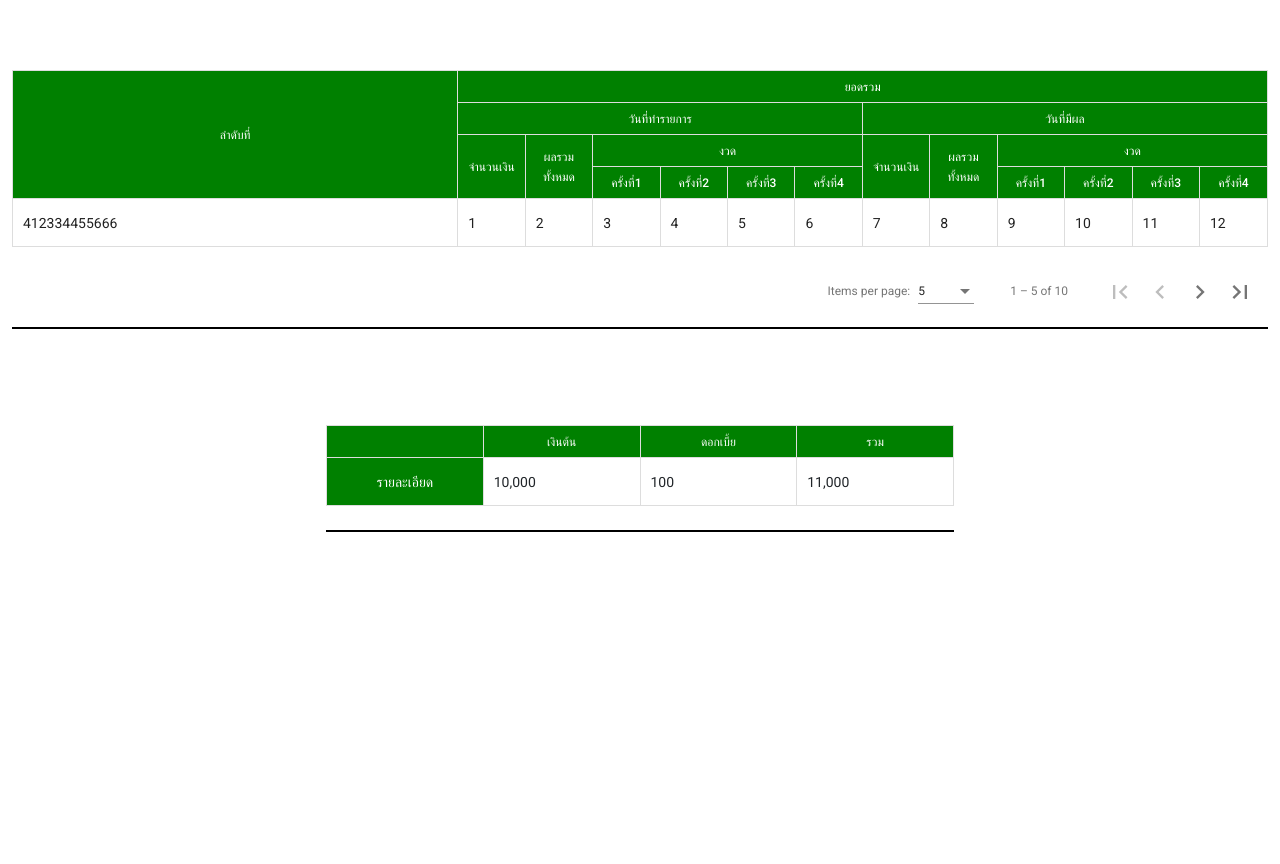
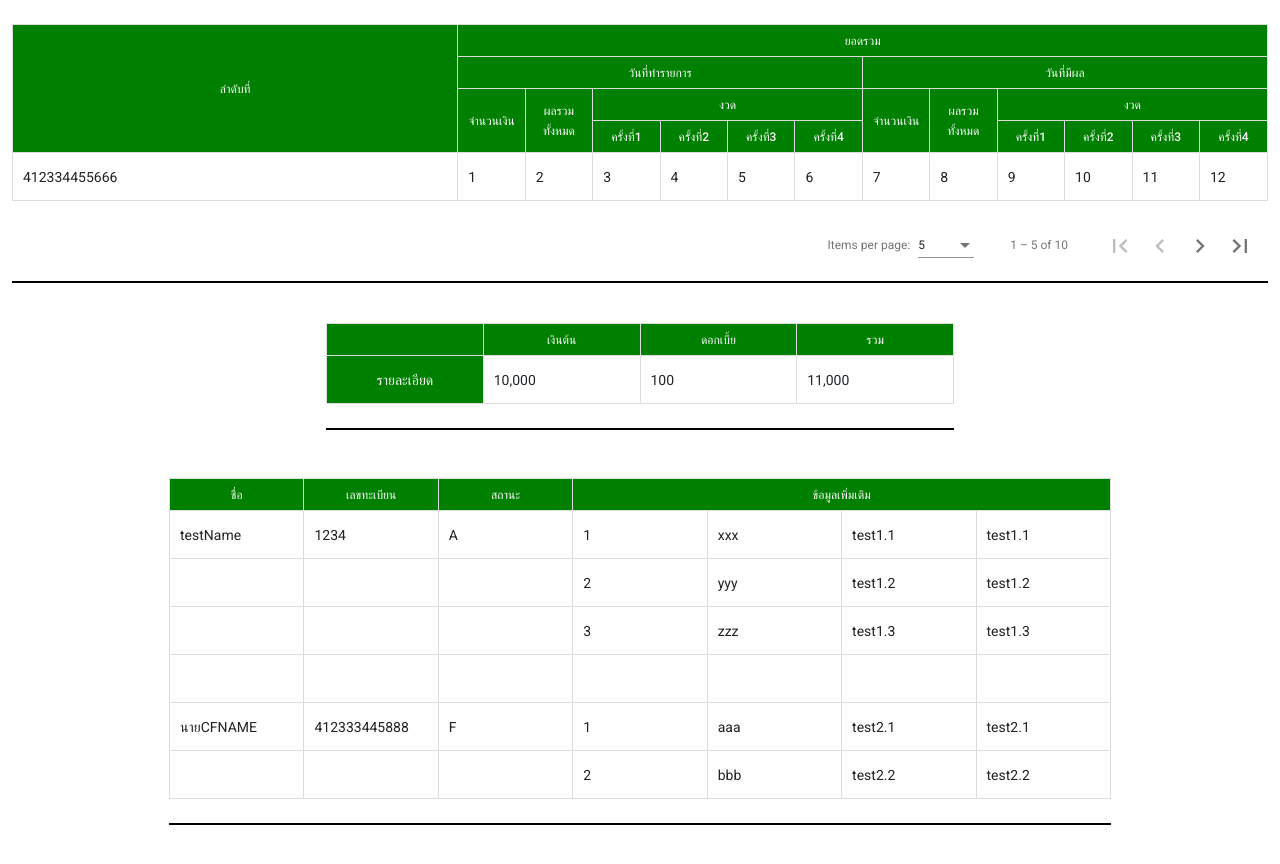
Before and after one commit to th-dev-git/fastwork-account-page, an Angular app: page / in a window 1280 px wide. Shown: the top 864 px of the page. Built offline with nearby package versions, Linux system fonts and the light colour scheme.

Commit message:
new info table

```diff
--- a/src/app/app.component.html
+++ b/src/app/app.component.html
@@ -1,6 +1,6 @@
 <div class="lsh-container">
-  <div class="container-fluid d-flex flex-column justify-content-center align-items-center">
-    <div class="mb-5">
+  <div class="container-fluid d-flex flex-column justify-content-center align-items-center pt-4">
+    <div class="mb-3">
       <div class="responsive" style="overflow: auto;">
         <div class="table">
           <table mat-table [dataSource]="accountDetails" matSort class="table-primarymat-elevation-z8">
@@ -31,7 +31,7 @@
       <div style="border-bottom: 2px solid black" class="pt-2"></div>
     </div>
 
-    <div class="my-5 w-50">
+    <div class="my-4 w-50">
       <div class="responsive" style="overflow: auto;">
         <div class="table">
           <div class="table">
@@ -44,7 +44,7 @@
                       {{ col.name }}
                     </th>
                     <!-- header cell -->
-                    <td mat-cell [className]=" i == 0 ? 'first-as-header' : ''"  *matCellDef="let element">
+                    <td mat-cell [className]=" i == 0 ? 'first-as-header' : ''" *matCellDef="let element">
                       <!-- dataSource = accountDetails -->
                       {{ element[col.value] }}
                     </td>
@@ -61,5 +61,41 @@
       </div>
       <div style="border-bottom: 2px solid black" class="pt-2"></div>
     </div>
+
+    <!-- TABLE 3 -->
+    <div class="my-4 w-75">
+      <div class="responsive" style="overflow: auto;">
+        <div class="table">
+          <div class="table">
+            <table mat-table [dataSource]="table3.data" matSort class="table-primarymat-elevation-z8">
+              <ng-container *ngFor="let rows of table3.headerData">
+                <ng-container *ngFor="let col of rows; let i = index">
+                  <ng-container [matColumnDef]="col.value">
+                    <th mat-header-cell *matHeaderCellDef class="non-fix-width"
+                    [attr.rowspan]="col.rowspan ? col.rowspan : 1"
+                      [attr.colspan]="col.colspan ? col.colspan : 1">
+                      {{ col.name }}
+                    </th>
+                    <!-- header cell -->
+                    <!-- *matCellDef = dataSource -->
+                    <ng-container *matCellDef="let element">
+                      <td mat-cell *ngFor="let str of element[col.value]">
+                          {{ str }}
+                      </td>
+                    </ng-container>
+
+                  </ng-container>
+                </ng-container>
+              </ng-container>
+              <ng-container *ngFor="let row of table3.headers">
+                <tr mat-header-row *matHeaderRowDef="row; sticky: true"></tr>
+              </ng-container>
+              <tr mat-row *matRowDef="let row; columns: table3.columns"></tr>
+            </table>
+          </div>
+        </div>
+      </div>
+      <div style="border-bottom: 2px solid black" class="pt-2"></div>
+    </div>
   </div>
 </div>
--- a/src/app/app.component.scss
+++ b/src/app/app.component.scss
@@ -17,7 +17,7 @@
   width: 100%;
   overflow-y: scroll;
   overflow-x: scroll;
-  max-height: 320px;
+  // max-height: 320px;
 }
 
 table {
@@ -38,6 +38,11 @@ table {
       border-right: 0px;
     }
   }
+
+  .non-fix-width {
+    width: auto;
+  }
+
   th {
     text-align: center;
     background-color: green;
--- a/src/app/app.component.ts
+++ b/src/app/app.component.ts
@@ -87,51 +87,93 @@ export class AppComponent {
     },
   ];
 
-  table2Header : HeaderCell[][] =[
+  table2Header: HeaderCell[][] = [
     [
       { value: 'detail', name: ' ' },
       { value: 'sumMoney', name: 'เงินต้น' },
-      { value: 'sumPrince', name: 'ดอกเบี้ย'},
+      { value: 'sumPrince', name: 'ดอกเบี้ย' },
       { value: 'sumTot', name: 'รวม' },
-    ]
-  ]
-  convertedTable2Headers: string[] = []
-  convertedTable2HeaderRows: any
-  headerColumnsSum = {
-    acctNo: '',
-    sumMoney: 'เงินต้น',
-    sumPrince: 'ดอกเบี้ย',
-    sumTot: 'รวม'
+    ],
+  ];
+  convertedTable2Headers: string[] = [];
+  convertedTable2HeaderRows: any;
+
+  summary = [
+    {
+      detail: 'รายละเอียด',
+      account: 'xxxx',
+      sumMoney: '10,000',
+      sumPrince: '100',
+      sumTot: '11,000',
+    },
+  ];
+
+  table3: TableObject = {
+    name: 'info',
+    headerData: [
+      [
+        { value: 'name', name: 'ชื่อ' },
+        { value: 'regisNumber', name: 'เลขทะเบียน' },
+        { value: 'status', name: 'สถานะ' },
+        { value: 'detail', name: 'ข้อมูลเพิ่มเติม', colspan: 4, display: true },
+      ],
+    ],
+    columns: [],
+    headers: [],
+    data: [
+      {
+        name: ['testName'],
+        regisNumber: [1234],
+        status: ['A'],
+        detail: ['1', 'xxx', 'test1.1', 'test1.1'],
+      },
+      {
+        name: [''],
+        regisNumber: [''],
+        status: [''],
+        detail: ['2', 'yyy', 'test1.2', 'test1.2'],
+      },
+      {
+        name: [''],
+        regisNumber: [''],
+        status: [''],
+        detail: ['3', 'zzz', 'test1.3', 'test1.3'],
+      },
+      {
+        name: [''],
+        regisNumber: [''],
+        status: [''],
+        detail: ['', '', '', ''],
+      },
+      {
+        name: ['นายCFNAME'],
+        regisNumber: [412333445888],
+        status: ['F'],
+        detail: ['1', 'aaa', 'test2.1', 'test2.1'],
+      },
+      {
+        name: [''],
+        regisNumber: [""],
+        status: [''],
+        detail: ['2', 'bbb', 'test2.2', 'test2.2'],
+      },
+    ],
   };
-  displayedColumnsSum: string[] = [
-    'acctNo',
-    'sumMoney',
-    'sumPrince',
-    'sumTot',
-  ];
-  summary = [{
-    detail: 'รายละเอียด',
-    account: 'xxxx',
-    sumMoney: '10,000',
-    sumPrince: '100',
-    sumTot: '11,000'
-  }]
 
   constructor() {}
 
   ngOnInit(): void {
-    this.rows = this.accountDetails;
     this.headerRows = this.headerColumnValues.map((row) =>
       row.map((col) => col.value)
     );
+    this.displayedColumns = this.getTableHeader(this.headerColumnValues);
 
-    this.displayedColumns = this.getTableHeader(this.headerColumnValues);
     this.convertedTable2HeaderRows = this.table2Header.map((row) =>
       row.map((col) => col.value)
     );
     this.convertedTable2Headers = this.getTableHeader(this.table2Header);
 
-    console.log(this.convertedTable2Headers);
+    this.initTable(this.table3);
   }
 
   getTableHeader(header: HeaderCell[][]): string[] {
@@ -176,10 +218,72 @@ export class AppComponent {
       });
     });
 
-    return head.map((row) => row.filter((col) => col.colspan == 1))
+    return head
+      .map((row) => row.filter((col) => col.colspan == 1))
       .reduce((acc, cur) => acc.concat(cur))
       .sort((a, b) => a.rowSeq - b.rowSeq)
       .map((col) => col.value);
+  }
+
+  initTable(table: TableObject) {
+    table.headers = table.headerData.map((row) => row.map((col) => col.value));
+    table.columns = this.convertToColumns(table.headerData);
+  }
+
+  convertToColumns(data: HeaderCell[][]): string[] {
+    const head: Header[][] = data.map((row: HeaderCell[], rowIndex) => {
+      let sum = 0;
+      return row.map((col: HeaderCell, colIndex) => {
+        const rowspan = col.rowspan ? col.rowspan : 1;
+        const colspan = col.colspan ? col.colspan : 1;
+        col.colspan = colspan;
+        col.rowspan = rowspan;
+        col.display = col.display ? col.display : col.colspan === 1;
+        col.index = colIndex;
+        col.level = rowIndex;
+        col.rowSeq = sum;
+
+        const newCol: Header = {
+          value: col.value,
+          index: colIndex,
+          level: rowIndex,
+          rowSeq: col.rowSeq,
+          colspan,
+          rowspan,
+          display: col.display,
+        };
+        sum += colspan;
+        return newCol;
+      });
+    });
+
+    const colSpanLevel: number[][] = head.map((h) =>
+      new Array(head[0].reduce((acc, cur) => acc + cur.colspan, 0)).fill(0)
+    );
+
+    head.forEach((row) => {
+      row.forEach((col) => {
+        let colPos = colSpanLevel[col.level].indexOf(0);
+        let silced = colSpanLevel[col.level].slice(0, colPos + 1);
+        col.rowSeq = silced.reduce((acc, cur) => acc + cur, 0);
+        for (let i = 0; i < col.rowspan; i++) {
+          for (let j = 0; j < col.colspan; j++) {
+            colSpanLevel[i + col.level][j + col.rowSeq] += 1;
+          }
+        }
+      });
+    });
+
+    return head
+      .map((row) => row.filter((col) => col.display))
+      .reduce((acc, cur) => acc.concat(cur))
+      .sort((a, b) => a.rowSeq - b.rowSeq)
+      .map((col) => col.value);
+  }
+
+  isArray(obj: any): boolean {
+    console.log(obj);
+    return Array.isArray(obj);
   }
 }
 
@@ -191,6 +295,7 @@ interface Header {
   rowSeq: number;
   index: number;
   level: number;
+  display?: boolean;
 }
 
 interface HeaderCell {
@@ -202,4 +307,13 @@ interface HeaderCell {
   rowSeq?: number;
   index?: number;
   level?: number;
+  display?: boolean;
 }
+
+interface TableObject {
+  name: string;
+  headerData: HeaderCell[][];
+  data: any[];
+  columns: string[];
+  headers: string[][];
+}
--- a/src/styles.scss
+++ b/src/styles.scss
@@ -19,7 +19,7 @@ body {
 }
 
 .lsh-container {
-  margin-top: 70px;
+  // margin-top: 70px;
   position: relative;
 }
 
```
